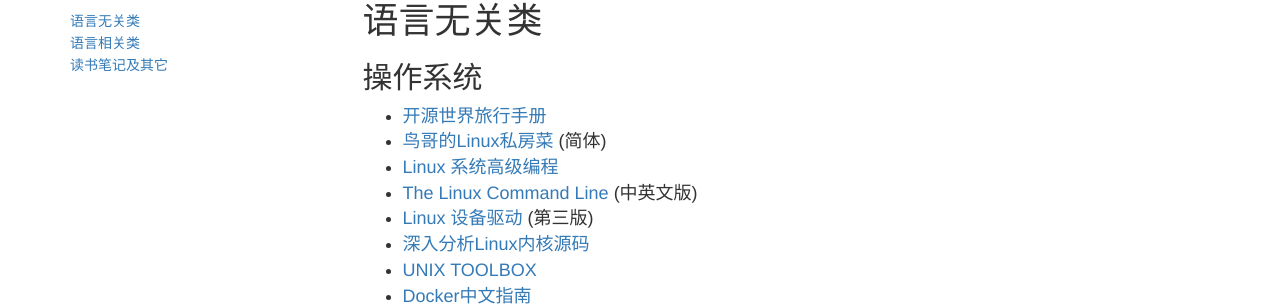
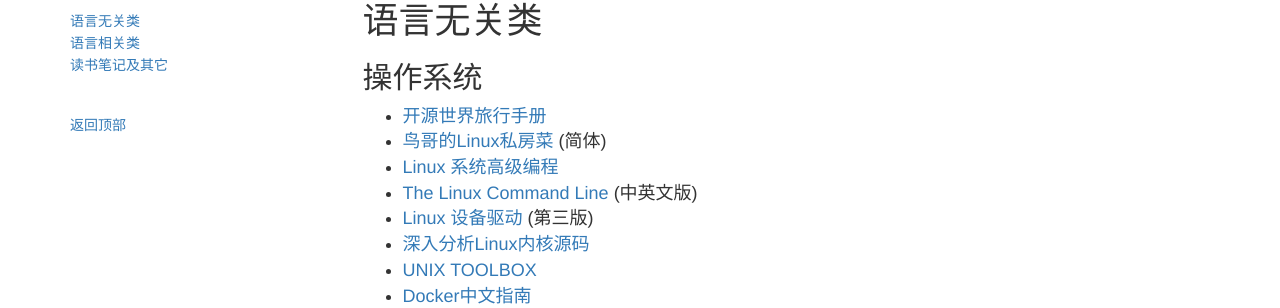
Before and after one commit to siberiawolf/siberiawolf.github.io, a Jekyll site: the page free_programming/index.html, which Jekyll copies as it is, in a window 1280 px wide and 900 px high. Shown: the part 319-627 px from the top of the window. Built offline with Jekyll 4.4.1, drawn with Linux system fonts in a browser that asks for light colours; nearby versions of some CDN libraries; Markdown is read by kramdown in place of the engine named in the settings; comment, search, counter and statistics services are not loaded.

Commit message:
添加返回顶部

```diff
--- a/free_programming/index.html
+++ b/free_programming/index.html
@@ -49,7 +49,7 @@
   <div class="container">
       <div class="row">
         <div class="col-md-7">
-          <h1>免费的编程中文书籍索引
+          <h1 id="top">免费的编程中文书籍索引
             <p class="lead">免费的编程中文书籍索引，欢迎投稿</p>
             <p class="lead"><a href="https://github.com/justjavac/free-programming-books-zh_CN" target="_blank">文章来源</a></p>
           </h1>
@@ -134,6 +134,10 @@
 					    <li><a href="#readbook">读书笔记</a></li>
 						  <li><a href="#test">测试相关</a></li>
 						</ul>
+          </li>
+          <br/><br/>
+          <li>
+          	<a href="#top">返回顶部</a>
           </li>
         </ul>
       </div><!--/left-->
```
Also changed, not shown: 1 other file.
